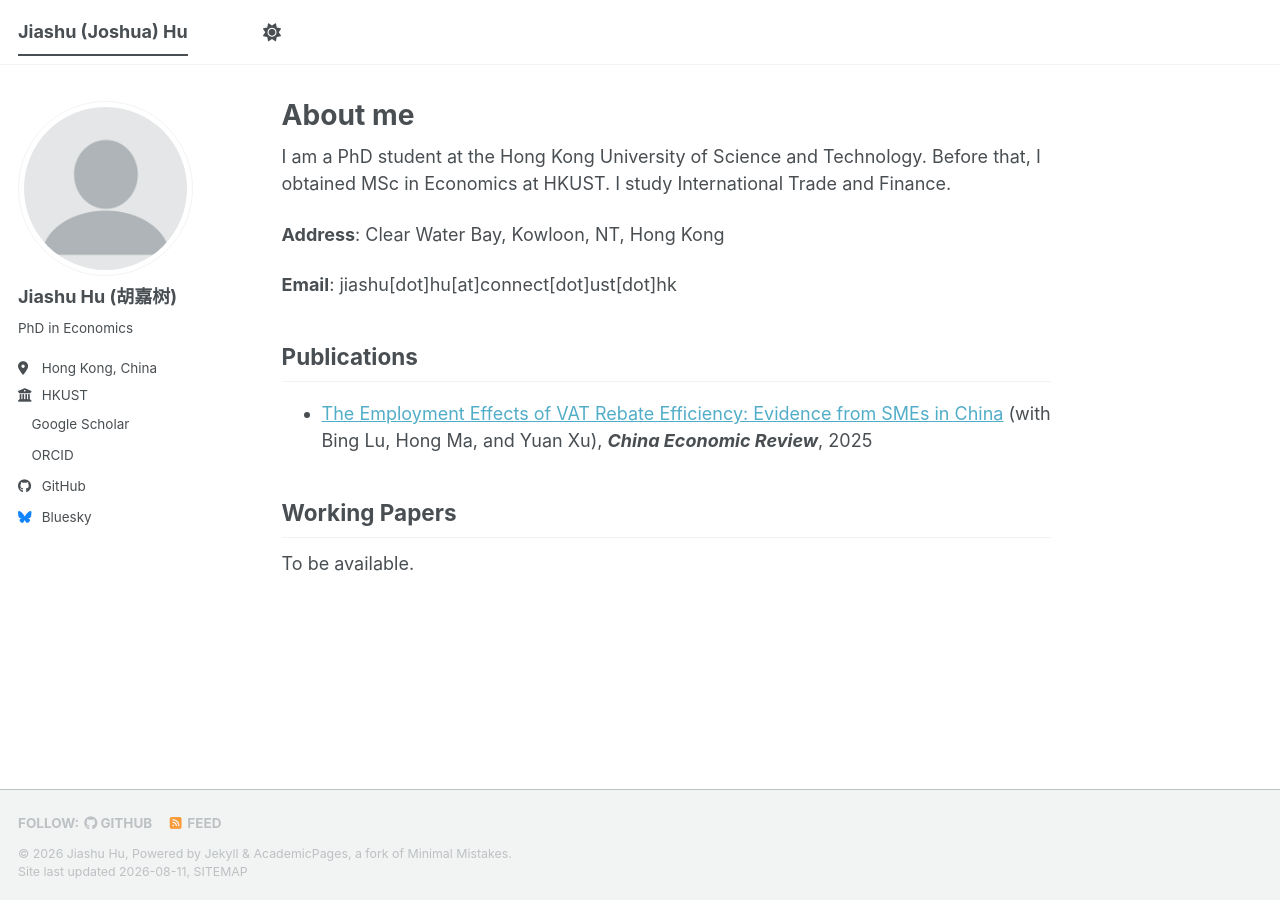
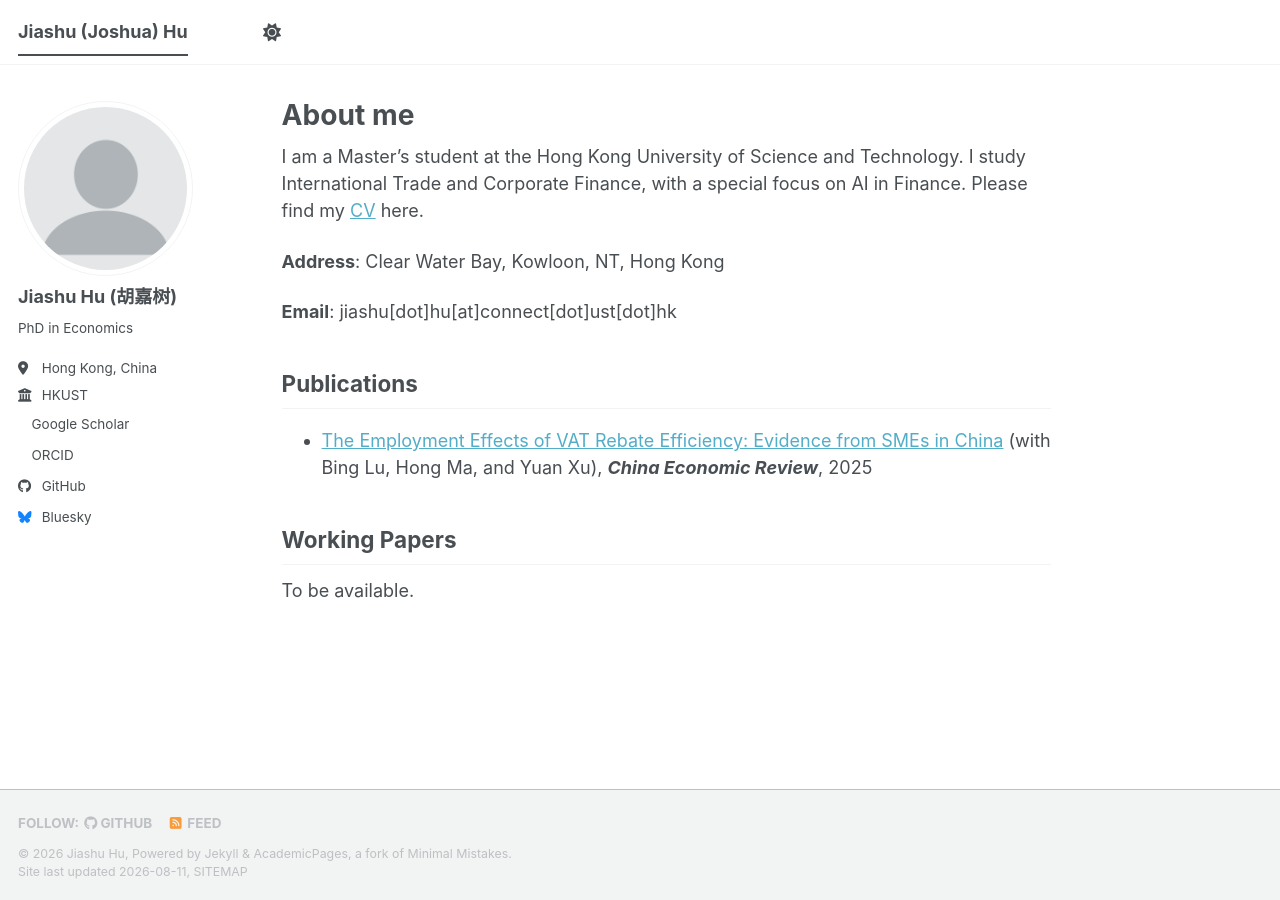
Before and after one commit to jiashuhu/jiashuhu.github.io, a Jekyll site: the page built from _pages/about.md, in a window 1280 px wide. Built offline with Jekyll 4.4.1, drawn with Linux system fonts in a browser that asks for light colours; a style sheet for code colours, icons or effects is not loaded.

Commit message:
Update about.md

```diff
--- a/_pages/about.md
+++ b/_pages/about.md
@@ -7,7 +7,7 @@ redirect_from:
   - /about.html
 ---
 
-I am a PhD student at the Hong Kong University of Science and Technology. Before that, I obtained MSc in Economics at HKUST. I study International Trade and Finance.
+I am a Master's student at the Hong Kong University of Science and Technology. I study International Trade and Corporate Finance, with a special focus on AI in Finance. Please find my [CV]() here.
 
 **Address**: Clear Water Bay, Kowloon, NT, Hong Kong
 
```
